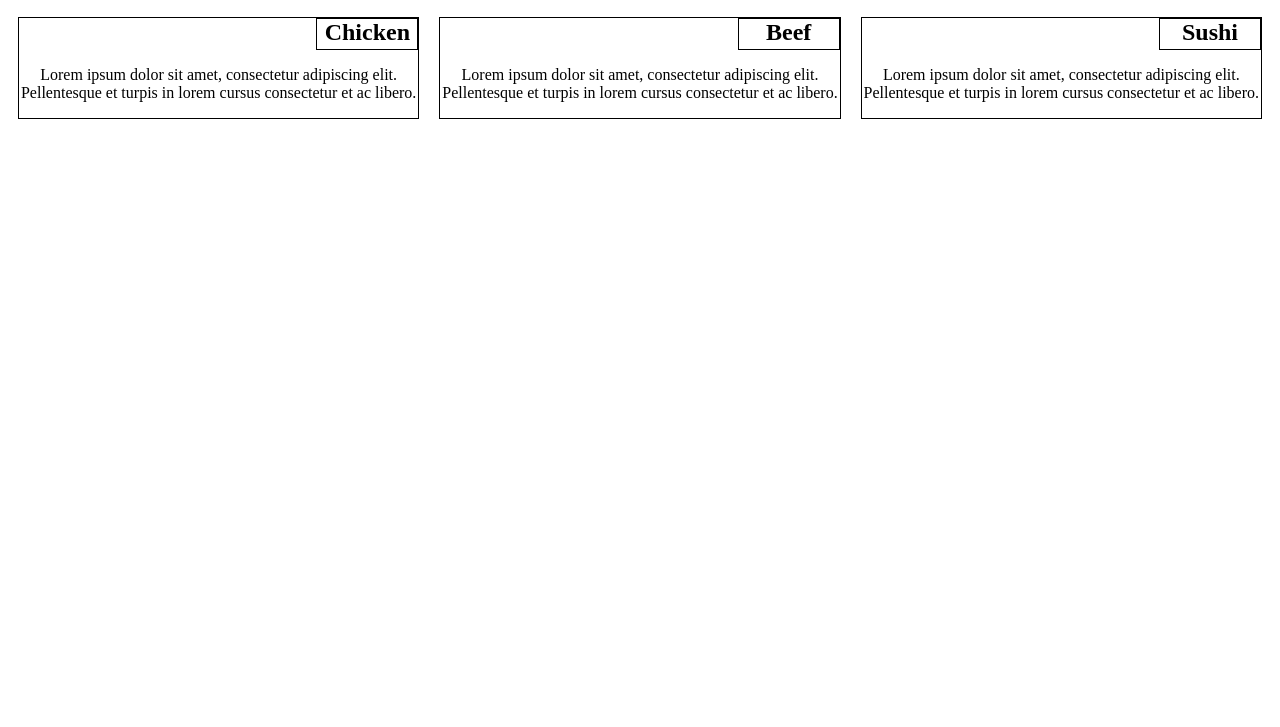
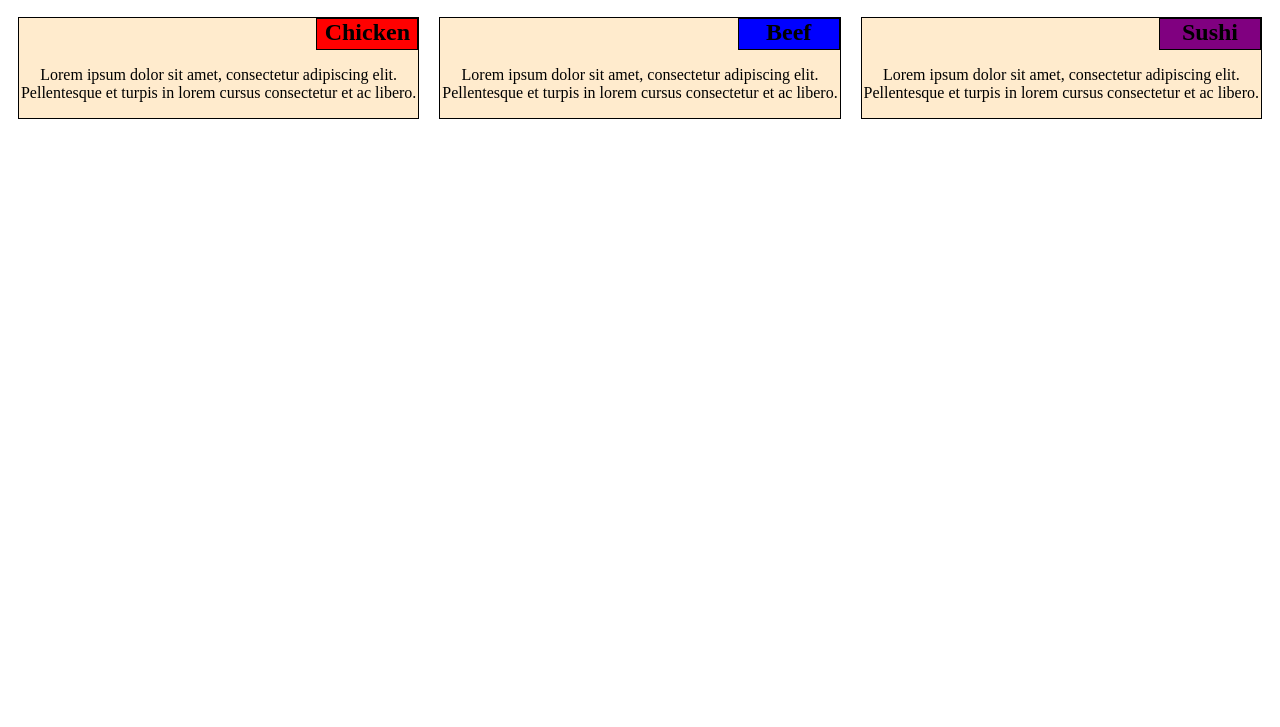
Before and after one commit to roveds/module2-solution, a plain HTML site: page index.html in a window 1280 px wide. Shown: the part 73-800 px from the top of the page. Drawn offline with Linux system fonts and the light colour scheme.

Commit message:
Add files via upload

```diff
--- a/style.css
+++ b/style.css
@@ -14,12 +14,21 @@ h1 {
     margin: 10px;
     flex-grow: 1;
     flex-basis: 0;
-
+    background-color: #ffebcd;
 }
 .title {
     display: flex;
     justify-content: flex-end;
     align-items: flex-start;
+}
+#box1 .title h2{
+    background-color: red;
+}
+#box2 .title h2{
+    background-color: blue;
+}
+#box3 .title h2{
+    background-color: purple;
 }
 h2 {
     width: 100px;
```
